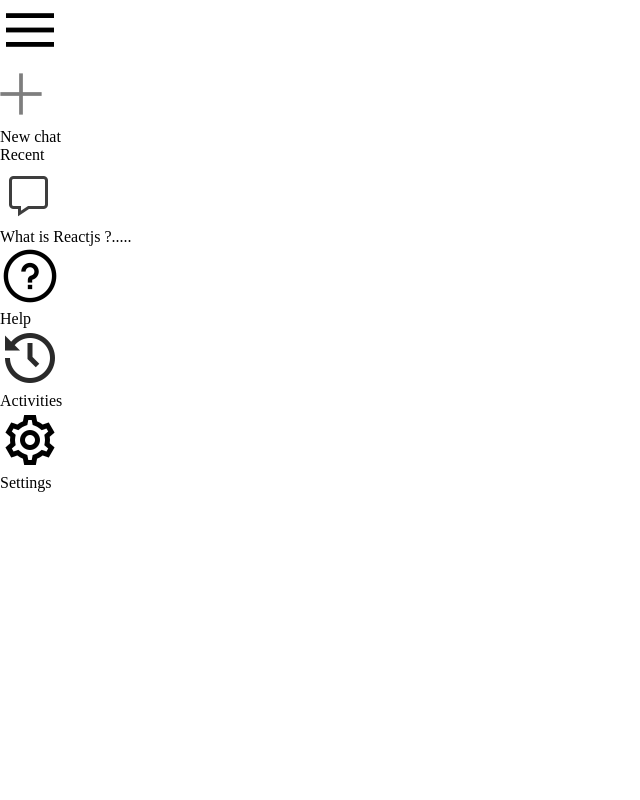
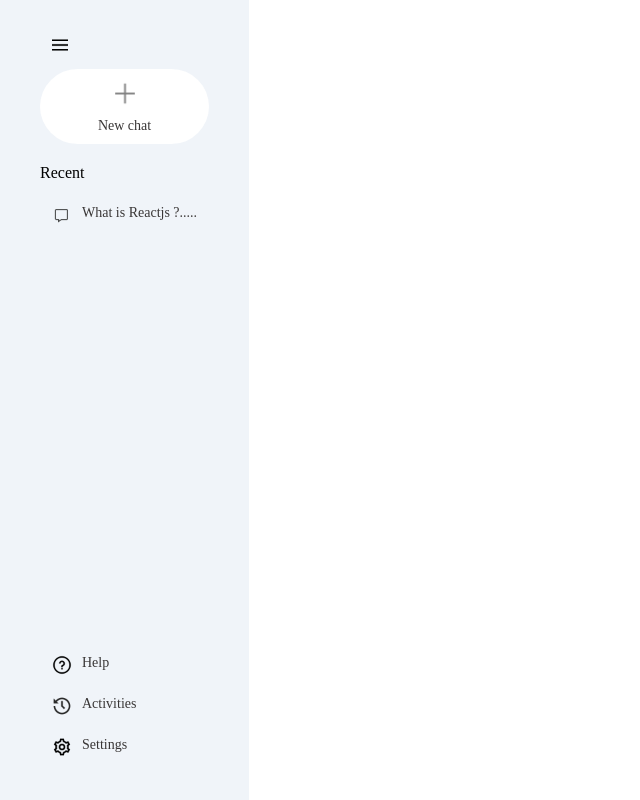
Before and after one commit to nomaantalib/AuraAI, a React (Vite) app in the folder frontend/: page / in a window 1280 px wide. Shown: the whole page, without its empty margins (0-640 px from the left). Built offline with nearby package versions, Linux system fonts and the light colour scheme.

Commit message:
Frontend : sidebar UI enhancement done

```diff
--- a/frontend/src/App.jsx
+++ b/frontend/src/App.jsx
@@ -1,42 +1,9 @@
 import React from 'react'
-import { assets } from './assets/assets.js'
+import Sidebar from './components/sidebar/sidebar.jsx'
 
 const App = () => {
   return (
- <div className="sidebar">
-    <div className="top">
-<img src={assets.menu_icon} alt="" />
-<div className="new-chat">
-    <img src={assets.plus_icon} alt="" />
-    <p>New chat</p>
-
-</div>
-<div className="recent">
-    <p className="recent-title">Recent</p>
-    <div className="recent-entry">
-        <img src={assets.message_icon} alt="" />
-        <p>What is Reactjs ?.....</p>
-
-    </div>
-</div>
-
-<div className="bottom">
-    <div className="bottom-item recent-entry">
-        <img src={assets.question_icon} alt="" />
-        <p>Help</p>
-    </div>
-       <div className="bottom-item recent-entry">
-        <img src={assets.history_icon} alt="" />
-
-        <p>Activities</p>
-    </div>
-       <div className="bottom-item recent-entry">
-        <img src={assets.setting_icon} alt="" />
-        <p>Settings </p>
-    </div>
-</div>
-    </div>
- </div>
+    <Sidebar />
   )
 }
 
--- /dev/null
+++ b/frontend/src/components/sidebar/sidebar.css
@@ -0,0 +1,80 @@
+.sidebar{
+    min-height: 100vh;
+    display:inline-flex;
+    flex-direction: column;
+    justify-content: space-between;
+    background-color: #f0f4f9;
+    padding: 35px 40px;
+
+}
+
+.sidebar img{
+    width:20px
+}
+.sidebar .menu{
+    display: column;
+    margin-left :10px ;
+     cursor: pointer;
+
+}
+
+.sidebar .new-chat {
+    margin-top: 10px;
+
+display:flex;
+flex-direction: column;
+align-items: center;
+gap: 10px;
+padding:10px 15px;
+border-radius: 50px;
+font-size: 14px;
+color:rgb(57, 54, 54);
+background-color: white;
+cursor :pointer;
+}
+
+.sidebar .recent-title {
+    margin-top :30px;
+    margin-bottom:20px;
+}
+
+
+.sidebar .recent{
+    display: flex;
+    flex-direction: column;
+    gap: 5px;
+
+}
+
+
+.sidebar .recent-title{
+    margin-top: 20px;
+    margin-bottom: 10px;
+
+}
+
+.sidebar .recent-entry{
+    display: flex;
+    align-items: start;
+    gap: 10px;
+    padding: 8px 12px;
+    border-radius: 8px;
+    cursor: pointer;
+    font-size: 14px;
+    color: rgb(57, 54, 54);
+}
+
+.sidebar .recent-entry:hover{
+    background-color: #e2e8f0;}
+
+.sidebar .bottom{
+    display: flex;
+    flex-direction: column;
+    gap: 5px;
+
+}
+
+.sidebar .bottom-item{
+    padding: right 10px;
+    cursor: pointer;
+}
--- /dev/null
+++ b/frontend/src/components/sidebar/sidebar.jsx
@@ -0,0 +1,51 @@
+import React from 'react'
+import { assets } from '../../assets/assets.js'
+import './sidebar.css'
+
+
+const Sidebar = () => {
+
+const [extended , setExtended] = React.useState(true)
+
+  return (
+    <div className="sidebar">
+      <div className="top">
+        <img className="menu" onClick={()=>setExtended(prev=>!prev)} src={assets.menu_icon} alt="" />
+        <div className="new-chat">
+          <img src={assets.plus_icon} alt="" />
+         <p>New chat</p>
+        </div>
+
+        <div className="recent">
+          <p className="recent-title">Recent</p>
+          <div className="recent-entry">
+            <img src={assets.message_icon} alt="" />
+            <p>What is Reactjs ?.....</p>
+          </div>
+        </div>
+
+      </div>
+
+
+
+
+      <div className="bottom">
+
+        <div className="bottom-item recent-entry">
+          <img src={assets.question_icon} alt="" />
+          {extended?<p>Help</p>:null}
+        </div>
+        <div className="bottom-item recent-entry">
+          <img src={assets.history_icon} alt="" />
+          {extended?<p>Activities</p>:null}
+        </div>
+        <div className="bottom-item recent-entry">
+          <img src={assets.setting_icon} alt="" />
+          {extended?<p>Settings</p>:null}
+        </div>
+      </div>
+    </div>
+  )
+}
+
+export default Sidebar
```
Also changed, not shown: frontend/src/components/main/sidebar/sidebar.jsx (deleted, +0 -9 lines), frontend/src/components/main/sidebar/sidebar.css (deleted).
